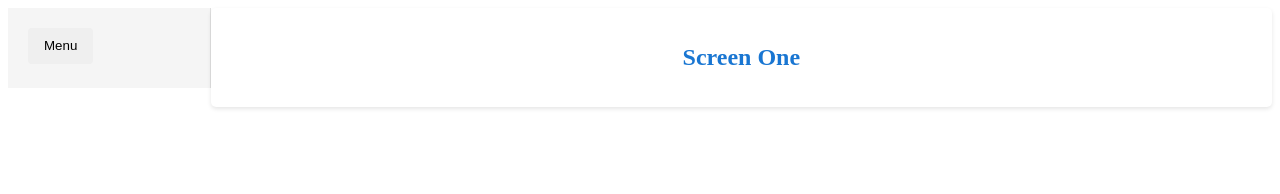
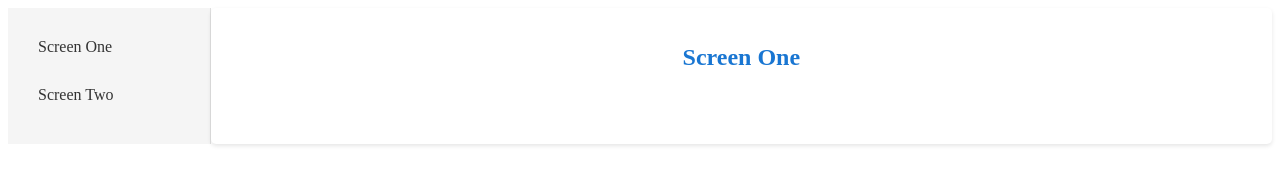
Before and after one commit to EverydayWebDev/simple-material-project, an Angular app: page /screen-one in a window 1280 px wide. Shown: the top 194 px of the page. Built offline with nearby package versions, Linux system fonts and the light colour scheme.

Commit message:
adds static menu list on left panel

```diff
--- a/src/app/app.component.html
+++ b/src/app/app.component.html
@@ -1,18 +1,14 @@
 <div class="page">
 
-<div class="left-menu">
+  <div class="left-menu">
+    <ul>
+      <li><a [routerLink]="'/screen-one'">Screen One</a></li>
+      <li><a [routerLink]="'/screen-two'">Screen Two</a></li>
+    </ul>
+  </div>
 
-<button mat-button [matMenuTriggerFor]="appMenu">Menu</button>
-<mat-menu #appMenu="matMenu">
-  <button mat-menu-item [routerLink]="'/screen-one'">Screen One</button>
-  <button mat-menu-item [routerLink]="'/screen-two'">Screen Two</button>
-</mat-menu>
+  <div class="content" role="main">
+    <router-outlet></router-outlet>
+  </div>
 
 </div>
-
-<div class="content" role="main">
-<router-outlet></router-outlet>
-</div>
-
-
-</div>
--- a/src/app/app.component.scss
+++ b/src/app/app.component.scss
@@ -15,8 +15,29 @@
 
 .left-menu {
   width: 200px;
-  height: 40px;
   background-color: #f5f5f5;
   border-right: 1px solid #e0e0e0;
   padding: 20px;
 }
+
+.left-menu ul {
+  list-style: none;
+  padding: 0;
+  margin: 0;
+}
+
+.left-menu li {
+  margin-bottom: 10px;
+}
+
+.left-menu a {
+  text-decoration: none;
+  color: #333;
+  display: block;
+  padding: 10px;
+  border-radius: 4px;
+}
+
+.left-menu a:hover {
+  background-color: #e0e0e0;
+}
```
